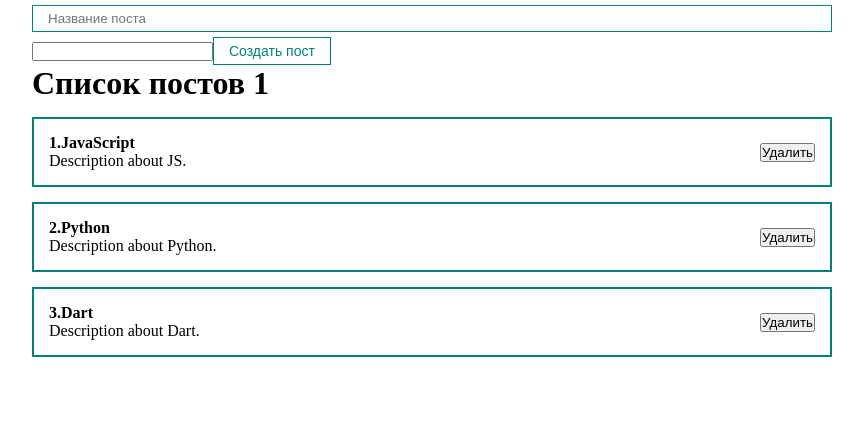
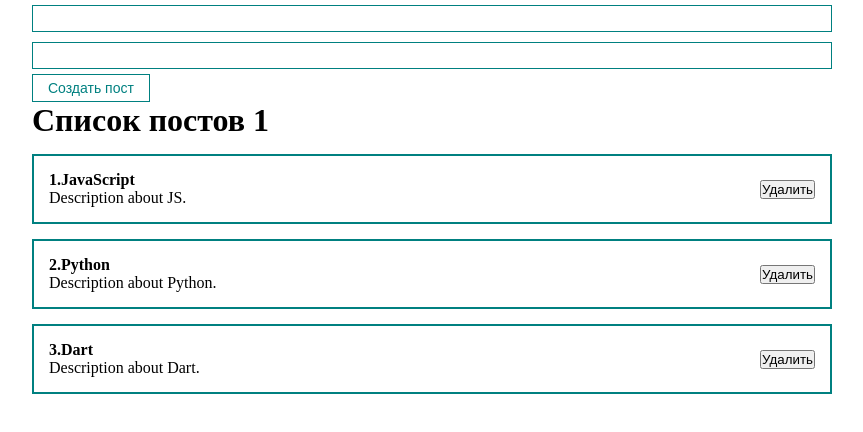
Before and after one commit to BlinovE/reactExample, a React (Create React App) app: page / in a window 1280 px wide. Shown: the top 432 px of the page, without its empty margins (208-1071 px from the left). Built offline with nearby package versions, Linux system fonts and the light colour scheme.

Commit message:
useRef неуправляемый компонент MyInput

```diff
--- a/src/App.js
+++ b/src/App.js
@@ -44,10 +44,10 @@ function App() {
                     type="text"
                     placeholder='Название поста'/>
 
-                <input ref={bodyInputRef} type="text"/>
-                {/* <MyInput ref={bodyInputRef}
+
+                <MyInput ref={bodyInputRef}
                     type="text"
-                    placeholder='Описание поста'/> */}
+                    placeholder='Описание поста'/>
                 <MyButton onClick={addNewPost}>Создать пост</MyButton>
             </form>
             <PostsList posts={posts}
--- a/src/components/UI/input/MyInput.jsx
+++ b/src/components/UI/input/MyInput.jsx
@@ -1,10 +1,11 @@
 import React from 'react';
 import inp_class from './MyInput.module.css';
 
-const MyInput = function({children,...props}){
+// создание неуправляемого компонента
+const MyInput = React.forwardRef( function(props, ref){
     return(
-        <input {...props} className={inp_class.myInp}/>
+        <input ref={ref} className={inp_class.myInp}/>
     );
-}
+});
 
 export default MyInput;
```
